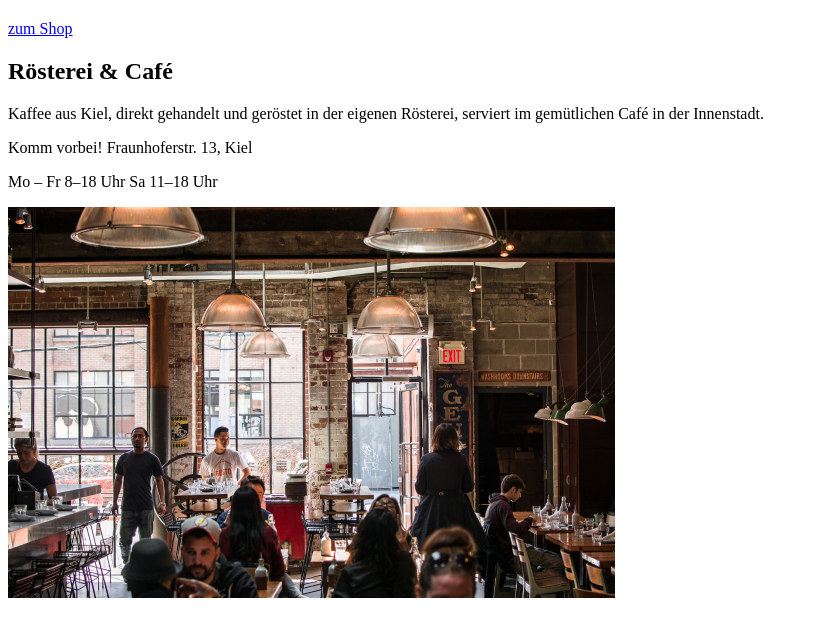
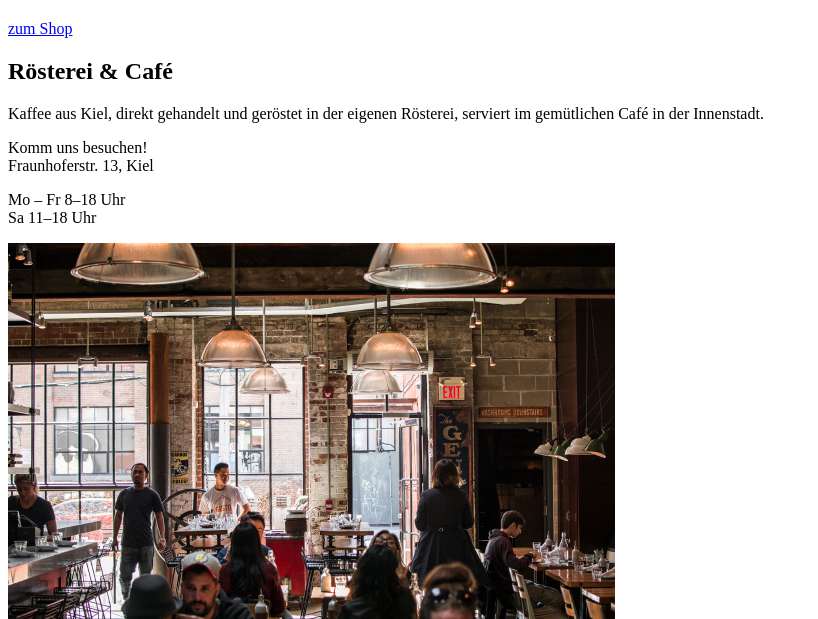
Before and after one commit to norrrma/coffee_roastery, a website built with Parcel: page src/index.html in a window 1280 px wide. Shown: the part 107-726 px from the top of the page, without its empty margins (0-818 px from the left). Built offline with nearby package versions, Linux system fonts and the light colour scheme.

Commit message:
bio rösterei container funktioniert, weißer Rand um alles behoben, base.scss korrigiert

```diff
--- a/src/index.html
+++ b/src/index.html
@@ -27,16 +27,22 @@
     </header>
 
     <main>
-      <div>
-        <div class="text-block">
+      <div class="container-1">
+        <div class="bio_roesterei">
           <h2>Rösterei & Café</h2>
           <p>
             Kaffee aus Kiel, direkt gehandelt und geröstet in der eigenen
             Rösterei, serviert im gemütlichen Café in der Innenstadt.
           </p>
-          <div class="flex">
-            <p>Komm vorbei! Fraunhoferstr. 13, Kiel</p>
-            <p>Mo – Fr 8–18 Uhr Sa 11–18 Uhr</p>
+          <div class="bio_roesterei_adresse">
+            <p>
+              Komm uns besuchen! <br />
+              Fraunhoferstr. 13, Kiel
+            </p>
+            <p>
+              Mo – Fr 8–18 Uhr <br />
+              Sa 11–18 Uhr
+            </p>
           </div>
         </div>
         <div class="img-box">
@@ -46,8 +52,6 @@
             class="img-main"
           />
         </div>
-      </div>
-      <div>
         <div class="text-block">
           <h2>Bio und Fair</h2>
           <p>
--- a/src/sass/base/_base.scss
+++ b/src/sass/base/_base.scss
@@ -8,3 +8,20 @@
 //$media-lg: 992px;
 //$media-xl: 1200px;
 //$media-xxl: 1920px;
+* {
+  margin: 0;
+  padding: 0;
+  box-sizing: border-box;
+  &::after,
+  &::before {
+    margin: 0;
+    padding: 0;
+    box-sizing: border-box;
+  }
+}
+
+//html // This defines what 1rem is {font-size: 62,5%;}
+
+body {
+  box-sizing: border-box;
+}
--- a/src/sass/base/_typography.scss
+++ b/src/sass/base/_typography.scss
@@ -0,0 +1,29 @@
+body {
+  font-family: Roboto, sans-serif;
+  font-weight: 400;
+  font-size: 16px;
+  line-height: 1.5;
+  color: $color-black;
+}
+
+.heading-primary {
+  color: $color-white;
+
+  &-main {
+    display: block;
+    font-style: normal;
+    font-size: 64px;
+    font-weight: 700;
+    line-height: 75px;
+    text-align: center;
+  }
+
+  &-sub {
+    display: block;
+    font-style: normal;
+    font-weight: normal;
+    font-size: 18px;
+    line-height: 18px;
+    text-align: center;
+  }
+}
--- a/src/sass/components/_components.scss
+++ b/src/sass/components/_components.scss
@@ -1,64 +1,5 @@
-body {
-  font-family: Roboto, sans-serif;
-  font-weight: 400;
-  font-size: 16px;
-  line-height: 1.7;
-  color: $color-black;
-}
-
 .img-main {
   width: 100vw;
-}
-
-.header {
-  height: 75vh;
-  background-image: url(/img/FEND-Coffee-latte-art-3.jpg);
-  background-size: cover;
-  background-position: center;
-  position: relative;
-  left: 0px;
-  top: 0px;
-
-  &_logo-box {
-    position: absolute;
-    left: 24px;
-    top: 10px;
-  }
-
-  &_logo {
-    height: 35px;
-    border-radius: 0px;
-  }
-
-  &_text-box {
-    position: absolute;
-    top: 50%;
-    left: 50%;
-    transform: translate(-50%, -50%);
-    text-align: center;
-  }
-}
-
-.heading-primary {
-  color: $color-white;
-
-  &-main {
-    display: block;
-    font-style: normal;
-    font-size: 64px;
-    font-weight: 700;
-    line-height: 75px;
-    text-align: center;
-  }
-
-  &-sub {
-    display: block;
-    font-style: normal;
-    font-weight: normal;
-    font-size: 18px;
-    line-height: 21px;
-    text-align: center;
-  }
 }
 
 .btn {
@@ -90,3 +31,21 @@ body {
     border-radius: 5px;
   }
 }
+
+.container-1 {
+  display: flex;
+  flex-direction: column;
+}
+
+.img-main {
+  width: 70%;
+}
+
+.bio_roesterei_adresse {
+  display: flex;
+  flex-direction: row;
+  justify-content: space-between;
+  p {
+    flex-grow: 1;
+  }
+}
--- a/src/sass/main.scss
+++ b/src/sass/main.scss
@@ -9,12 +9,8 @@
 
 @import "components/components";
 
+@import "layout/header";
+
 @import "pages/home";
 
-* {
-  margin: 0;
-  padding: 0;
-  box-sizing: border-box;
-}
-
 //html {font-size:62,5%}
```
Also changed, not shown: src/sass/layout/_header.scss (added, +28 -0 lines).
